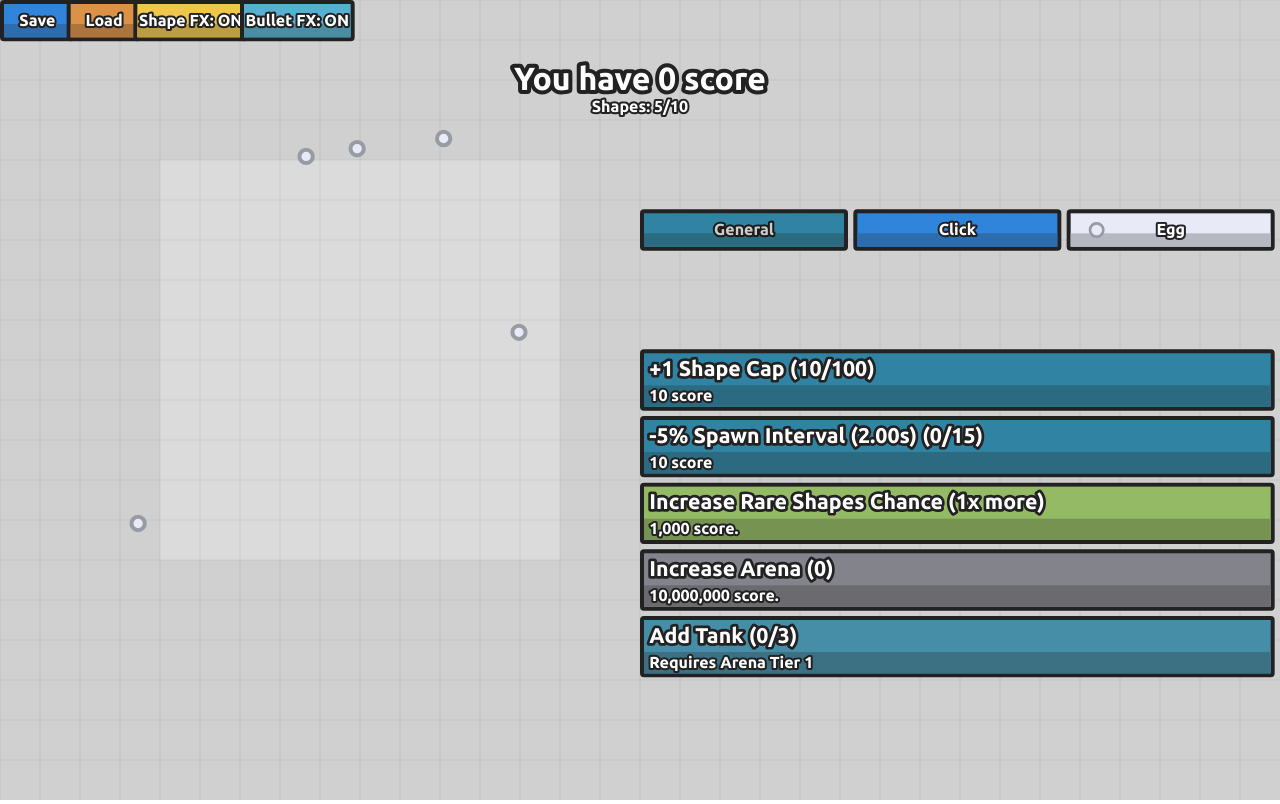
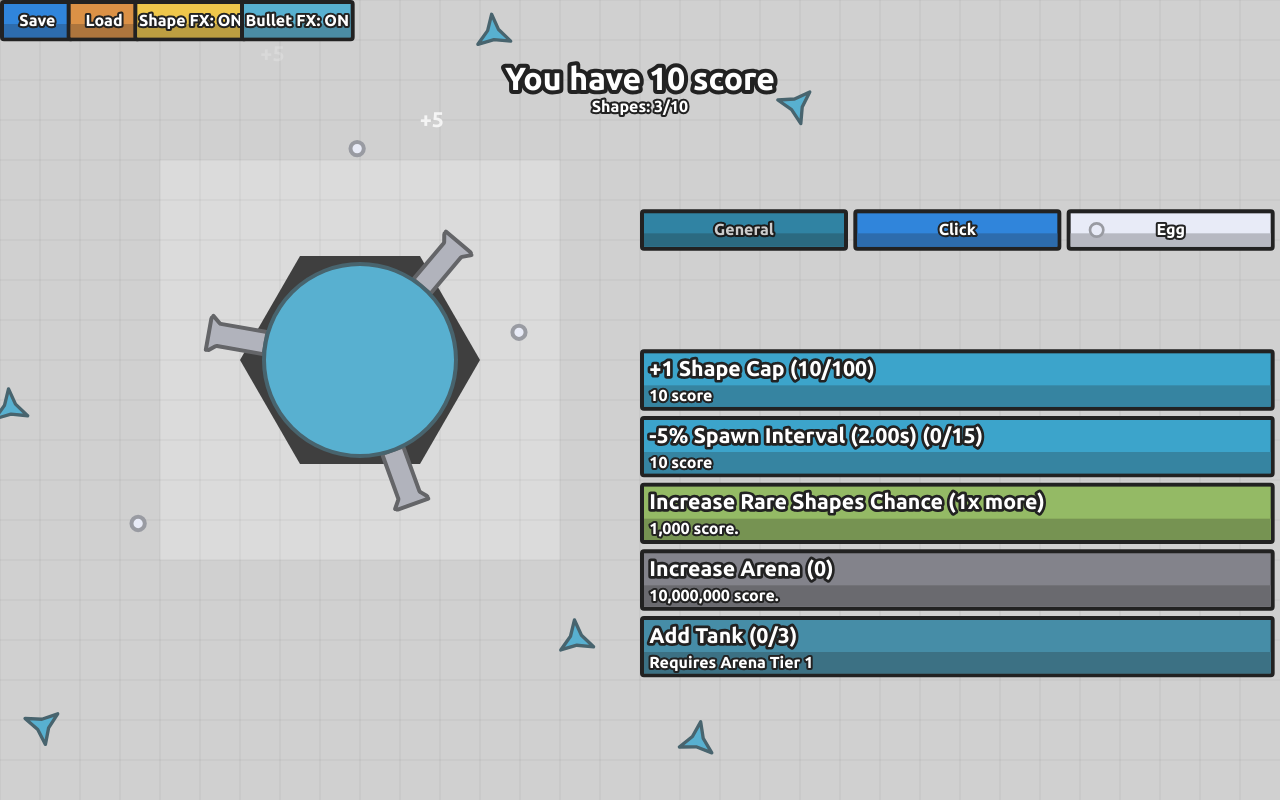
Before and after one commit to kepleratoz/arrasclicker, a website with bundled scripts: page index.html in a window 1280 px wide. Built offline with nearby package versions, Linux system fonts and the light colour scheme.

Commit message:
dominator almost done

```diff
--- a/src/game.js
+++ b/src/game.js
@@ -37,6 +37,7 @@ class Game {
 		this.scale = 1;
 		this.shapes = [];
 		this.tanks = [];
+		this.sieges = [];
 		this.flyingText = [];
 		// `room`, `tabs`, `currentTab` are wired up in init() after circular imports settle.
 		this.room = null;
@@ -69,6 +70,7 @@ class Game {
 			if (shape.isFullyDead()) this.shapes.splice(i, 1);
 		}
 		for (const tank of this.tanks) tank.update();
+		for (const siege of this.sieges) siege.update();
 		for (let i = this.flyingText.length - 1; i > -1; --i) {
 			const ft = this.flyingText[i];
 			ft.y -= 1;
@@ -83,6 +85,7 @@ class Game {
 		ctx.lineCap = "round";
 		this.room.render(ctx);
 
+		for (const siege of this.sieges) siege.render(ctx);
 		for (const shape of this.shapes) shape.render(ctx);
 		for (const tank of this.tanks) tank.render(ctx);
 
--- a/src/main.js
+++ b/src/main.js
@@ -9,6 +9,7 @@ import { tabs, generalTab } from "./tabs.js";
 import { encode, decode, saveToStorage, loadFromStorage, enableAutoSave, onBeforeSave } from "./save.js";
 import { renderDebugPanel, updateDebug, shapeUnderMouse } from "./debug.js";
 import { syncTanks, tankUnderMouse, renderTankPreview, snapshotTanks } from "./tank.js";
+import { Siege } from "./siege.js";
 import { TANK_DEFS } from "./tankDefs.js";
 import { formatNumber } from "./utils.js";
 
@@ -146,6 +147,7 @@ game.init({ Room, tabs, generalTab });
 
 loadFromStorage();
 syncTanks();
+game.sieges.push(new Siege());
 onBeforeSave(snapshotTanks);
 enableAutoSave();
 
--- /dev/null
+++ b/src/siege.js
@@ -0,0 +1,152 @@
+import { Vec2 } from "./utils.js";
+import { game } from "./game.js";
+import { Bullet } from "./tank.js";
+
+// Body: 3× a fully-grown level-42 tank.
+//   level-42 tank size = TANK_SIZE × (1 + 42/42) = 12 × 2 = 24, so siege body = 72.
+const BODY_SIZE = 72;
+const MAX_TANK_SIZE = 24;            // Trapper barrels are sized as if mounted on a max-level tank.
+const SPIN_RATE = 0.012;
+const SHOOT_INTERVAL = 1000;         // 1 second between volleys
+
+// Trapper barrel geometry mirrors the tank Trapper, in tank-radii units:
+//   body: x ∈ [0, 1.5], width 0.7
+//   nose: x ∈ [1.5, 1.8], base width 0.7, tip width 0.7×1.7 = 1.19
+const TRAP_OUTLINE = [
+	[0, 0.35],
+	[1.5, 0.35],
+	[1.8, 0.35 * 1.7],
+	[1.8, -0.35 * 1.7],
+	[1.5, -0.35],
+	[0, -0.35],
+];
+const TRAP_TIP_OFFSET = 1.8;         // tip distance from barrel mount, in tank-radii units
+
+const SIEGE_TRAP_SHOOT = {
+	isTrap: true,
+	speed: 2,        // 40% faster traps
+	size: 1.7,
+	damage: 1,
+	health: 1,
+	range: 2.5,
+};
+// Bullet radius = (24 × 0.7 × 1.7) / 2 = 14.28 — same trap a max tank's Trapper would fire.
+const SIEGE_TRAP_BULLET_RADIUS = (MAX_TANK_SIZE * 0.7 * SIEGE_TRAP_SHOOT.size) / 2;
+
+const BASE_FILL = "#3f3f3f";
+const BODY_FILL = "#58b0d0";
+const BODY_STROKE = "#48646e";
+const BARREL_FILL = "#b1b3bc";
+const BARREL_STROKE = "#646568";
+
+function drawRoundedPolygon(ctx, points, r) {
+	const n = points.length;
+	ctx.beginPath();
+	for (let i = 0; i < n; i++) {
+		const [cx, cy] = points[i];
+		const [px, py] = points[(i - 1 + n) % n];
+		const [nx, ny] = points[(i + 1) % n];
+		const v1x = px - cx, v1y = py - cy;
+		const v2x = nx - cx, v2y = ny - cy;
+		const l1 = Math.sqrt(v1x * v1x + v1y * v1y) || 1;
+		const l2 = Math.sqrt(v2x * v2x + v2y * v2y) || 1;
+		const radius = Math.min(r, l1 / 2, l2 / 2);
+		const ax = cx + (v1x / l1) * radius;
+		const ay = cy + (v1y / l1) * radius;
+		const bx = cx + (v2x / l2) * radius;
+		const by = cy + (v2y / l2) * radius;
+		if (i === 0) ctx.moveTo(ax, ay);
+		else ctx.lineTo(ax, ay);
+		ctx.arcTo(cx, cy, bx, by, radius);
+	}
+	ctx.closePath();
+}
+
+export class Siege {
+	constructor() {
+		this.pos = new Vec2();
+		this.angle = 0;
+		this.size = BODY_SIZE;
+		this.bullets = [];
+		this.shootTime = 0;
+	}
+	update() {
+		this.pos.x = game.room.minX + game.room.maxX / 2;
+		this.pos.y = game.room.minY + game.room.maxY / 2;
+		this.angle += SPIN_RATE;
+		const now = performance.now();
+		if (now > this.shootTime) {
+			this.shoot();
+			this.shootTime = now + SHOOT_INTERVAL;
+		}
+		for (let i = this.bullets.length - 1; i >= 0; --i) {
+			this.bullets[i].update();
+			if (this.bullets[i].dead) this.bullets.splice(i, 1);
+		}
+	}
+	shoot() {
+		const tipDist = this.size + TRAP_TIP_OFFSET * MAX_TANK_SIZE;
+		for (let i = 0; i < 3; i++) {
+			const a = this.angle + (i / 3) * Math.PI * 2;
+			const tipX = this.pos.x + Math.cos(a) * tipDist;
+			const tipY = this.pos.y + Math.sin(a) * tipDist;
+			this.bullets.push(new Bullet(new Vec2(tipX, tipY), a, this, SIEGE_TRAP_SHOOT, 0.7, 1, SIEGE_TRAP_BULLET_RADIUS));
+		}
+	}
+	render(ctx) {
+		const sc = game.scale * game.room.fov;
+		const cx = this.pos.x * sc;
+		const cy = this.pos.y * sc;
+		const r = this.size * sc;
+		const tankR = MAX_TANK_SIZE * sc;
+		const lw = 3 * sc;
+
+		// 1. Hexagonal base — does NOT spin; sits below body, no border, dark gray.
+		const baseR = r * 1.25;
+		ctx.fillStyle = BASE_FILL;
+		ctx.beginPath();
+		for (let i = 0; i < 6; i++) {
+			const a = (i / 6) * Math.PI * 2; // fixed orientation
+			const x = cx + Math.cos(a) * baseR;
+			const y = cy + Math.sin(a) * baseR;
+			if (i === 0) ctx.moveTo(x, y);
+			else ctx.lineTo(x, y);
+		}
+		ctx.closePath();
+		ctx.fill();
+
+		// 2. Bullets — drawn under barrels, over base.
+		for (const b of this.bullets) b.render(ctx);
+
+		// 3. Three trapper barrels, sized like a max-tank's Trapper, mounted at the body edge.
+		ctx.save();
+		ctx.translate(cx, cy);
+		ctx.rotate(this.angle);
+		ctx.lineJoin = "round";
+		ctx.lineCap = "round";
+		ctx.fillStyle = BARREL_FILL;
+		ctx.strokeStyle = BARREL_STROKE;
+		ctx.lineWidth = lw;
+		const cornerR = 0.35 * tankR * 0.18;
+		for (let i = 0; i < 3; i++) {
+			ctx.save();
+			ctx.rotate((i / 3) * Math.PI * 2);
+			ctx.translate(r, 0);
+			const pts = TRAP_OUTLINE.map(([px, py]) => [px * tankR, py * tankR]);
+			drawRoundedPolygon(ctx, pts, cornerR);
+			ctx.fill();
+			ctx.stroke();
+			ctx.restore();
+		}
+		ctx.restore();
+
+		// 4. Main circular body on top of barrel mounts.
+		ctx.fillStyle = BODY_FILL;
+		ctx.strokeStyle = BODY_STROKE;
+		ctx.lineWidth = lw;
+		ctx.beginPath();
+		ctx.arc(cx, cy, r, 0, Math.PI * 2);
+		ctx.fill();
+		ctx.stroke();
+	}
+}
--- a/src/tank.js
+++ b/src/tank.js
@@ -31,8 +31,8 @@ function tankBulletSpeedMul() { return Math.pow(1.2, state.tankBulletSpeedUpgrad
 const COLLISION_COOLDOWN_FRAMES = 3; // 60fps / 20 hits-per-second
 const DEATH_FRAMES = 18; // ~300ms at 60fps to match OSA's getFade decay
 
-class Bullet {
-	constructor(pos, angle, tank, shootCfg, gunWidth, shudderMul = 1) {
+export class Bullet {
+	constructor(pos, angle, tank, shootCfg, gunWidth, shudderMul = 1, sizeOverride = null) {
 		const speedMul = shootCfg.speed ?? 1;
 		const sizeMul = shootCfg.size ?? 1;
 		const damageMul = shootCfg.damage ?? 1;
@@ -43,7 +43,7 @@ class Bullet {
 		this.isTrap = !!shootCfg.isTrap;
 		const upgradeSpeedMul = this.isTrap ? 1 + (tankBulletSpeedMul() - 1) * 0.5 : tankBulletSpeedMul();
 		this.velocity = Vec2.circle(angle, BULLET_SPEED * speedMul * shudderMul * upgradeSpeedMul);
-		this.size = (tank.size * gunWidth * sizeMul) / 2;
+		this.size = sizeOverride ?? (tank.size * gunWidth * sizeMul) / 2;
 		this.tank = tank;
 		this.life = tankBulletLife() * rangeMul;
 		this.damage = tankBaseDamage() * damageMul;
@@ -88,7 +88,7 @@ class Bullet {
 						alpha: 1,
 						text: "+" + formatNumber(shape.score),
 					});
-					if (this.tank) this.tank.gainXp(getJackpot(shapeXpValue(shape)));
+					if (this.tank && typeof this.tank.gainXp === "function") this.tank.gainXp(getJackpot(shapeXpValue(shape)));
 				}
 				this.collisionCooldown = COLLISION_COOLDOWN_FRAMES;
 				if (this.health <= 0) { this.startDying(); return; }
@@ -370,6 +370,11 @@ function renderTank(ctx, tank, posX, posY, angle, size, applyRoomFov) {
 		ctx.fillStyle = BARREL_FILL;
 		ctx.strokeStyle = BARREL_STROKE;
 		ctx.lineWidth = 2.5 * sc;
+		if (gun.outline) {
+			const sizeSc = size * sc;
+			const pts = gun.outline.map(([px, py]) => [px * sizeSc - recoilOffset, py * sizeSc]);
+			drawRoundedQuad(ctx, pts, gun.width * 0.5 * sizeSc * 0.18);
+		} else {
 			const r = Math.min(h0, h1, barrelLen) * 0.18;
 			drawRoundedQuad(ctx, [
 				[-recoilOffset, h1],
@@ -377,6 +382,7 @@ function renderTank(ctx, tank, posX, posY, angle, size, applyRoomFov) {
 				[barrelLen - recoilOffset, -h0],
 				[-recoilOffset, -h1],
 			], r);
+		}
 		ctx.fill();
 		ctx.stroke();
 		ctx.restore();
@@ -435,6 +441,10 @@ export function renderTankPreview(ctx, tank, x, y, size, angleOverride) {
 		ctx.strokeStyle = BARREL_STROKE;
 		ctx.lineWidth = stroke;
 		ctx.lineJoin = "round";
+		if (gun.outline) {
+			const pts = gun.outline.map(([px, py]) => [px * size, py * size]);
+			drawRoundedQuad(ctx, pts, gun.width * 0.5 * size * 0.18);
+		} else {
 			const r = Math.min(h0, h1, barrelLen) * 0.18;
 			drawRoundedQuad(ctx, [
 				[0, h1],
@@ -442,6 +452,7 @@ export function renderTankPreview(ctx, tank, x, y, size, angleOverride) {
 				[barrelLen, -h0],
 				[0, -h1],
 			], r);
+		}
 		ctx.fill();
 		ctx.stroke();
 		ctx.restore();
--- a/src/tankDefs.js
+++ b/src/tankDefs.js
@@ -36,9 +36,24 @@ export const TANK_DEFS = {
 	},
 	trapper: {
 		label: "Trapper",
+		// Single seamless polygon: body section to (1.5, ±0.35), then flares to nose tip (1.8, ±0.595).
 		guns: [
-			{ length: 1.5, width: 0.7, x: 0, y: 0, angle: 0 },
-			{ length: 0.3, width: 0.7, aspect: 1.7, x: 1.5, y: 0, angle: 0, shoot: { reload: 2.19, damage: 1.5, speed: 1.5, size: 1.7, range: 2.5, isTrap: true } },
+			{
+				length: 1.8,
+				width: 0.7,
+				x: 0,
+				y: 0,
+				angle: 0,
+				outline: [
+					[0, 0.35],
+					[1.5, 0.35],
+					[1.8, 0.35 * 1.7],
+					[1.8, -0.35 * 1.7],
+					[1.5, -0.35],
+					[0, -0.35],
+				],
+				shoot: { reload: 2.19, damage: 1.5, speed: 1.5, size: 1.7, range: 2.5, isTrap: true },
+			},
 		],
 	},
 };
```
Also changed, not shown: dist/index.html. Lines whose indentation alone changed are shown as unchanged.
